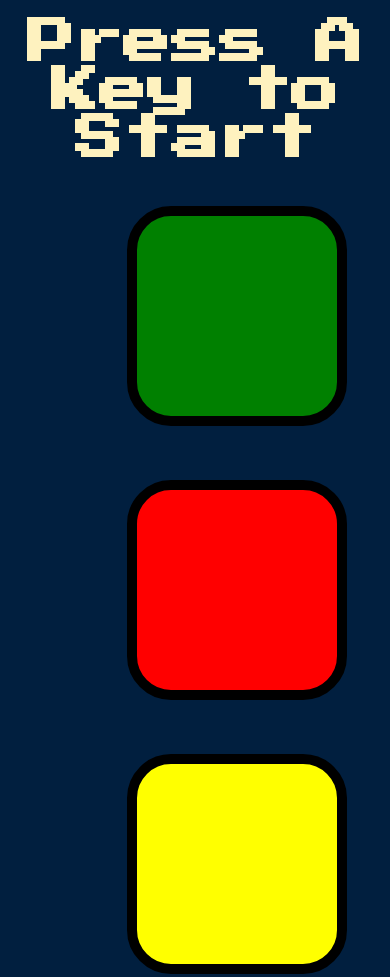
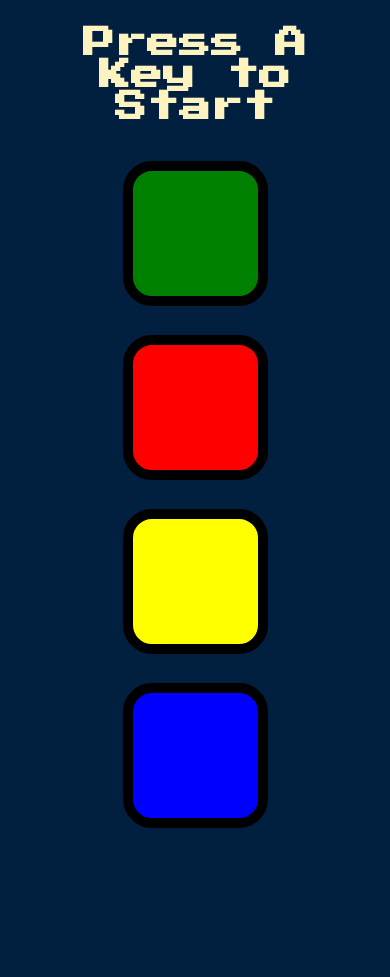
Before and after one commit to khector24/simon-says-game, a plain HTML site: page index.html in a window 390 px wide. Shown: the top 977 px of the page. After the commit the page ends 860 px from the top, so only its background shows below. Drawn offline with nearby package versions, Linux system fonts and the light colour scheme.

Commit message:
Add media queries.

```diff
--- a/styles.css
+++ b/styles.css
@@ -1,20 +1,24 @@
 body {
   text-align: center;
-  background-color: #011F3F;
+  background-color: #011f3f;
+  display: flex;
+  flex-direction: column;
+  align-items: center;
+  justify-content: center;
+  height: 100vh;
 }
 
 #level-title {
-  font-family: 'Press Start 2P', cursive;
+  font-family: "Press Start 2P", cursive;
   font-size: 3rem;
-  margin:  5%;
-  color: #FEF2BF;
+  margin: 5%;
+  color: #fef2bf;
 }
 
 .container {
   display: block;
   width: 50%;
   margin: auto;
-
 }
 
 .btn {
@@ -51,3 +55,27 @@ body {
   box-shadow: 0 0 20px white;
   background-color: grey;
 }
+
+@media (max-width: 1100px) {
+  #level-title {
+    font-size: 2rem;
+  }
+
+  .btn {
+    height: 150px;
+    width: 150px;
+    margin: 15px;
+  }
+}
+
+@media (max-width: 840px) {
+  #level-title {
+    font-size: 2rem;
+  }
+
+  .btn {
+    height: 125px;
+    width: 125px;
+    margin: 12.5px;
+  }
+}
```
